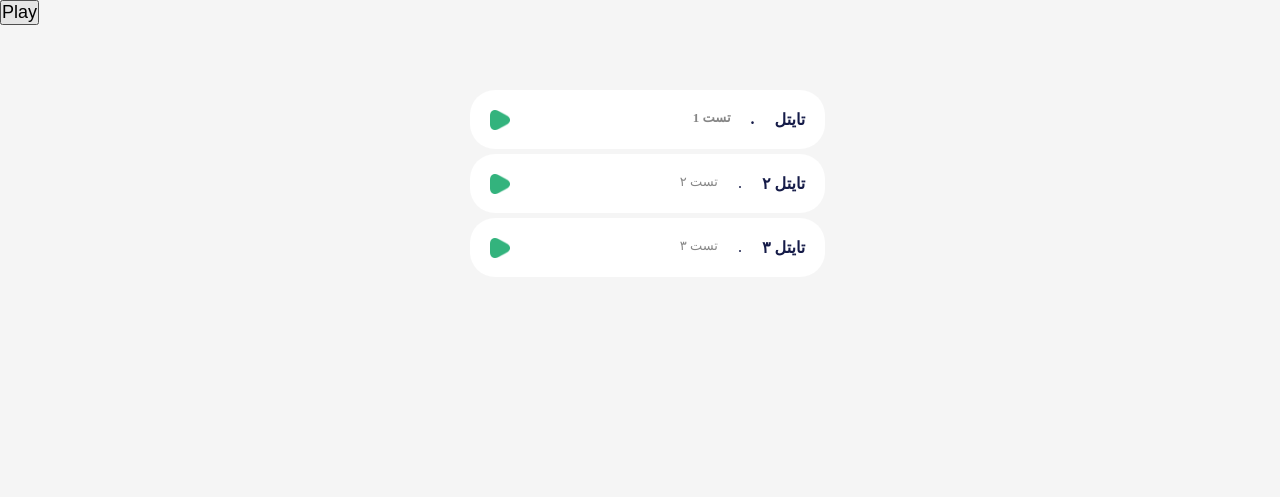
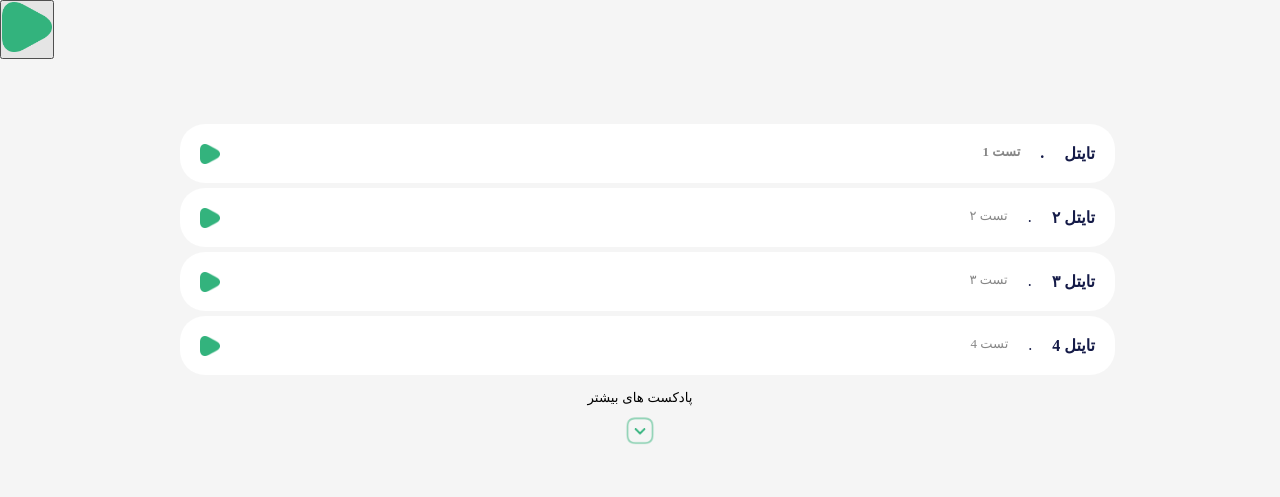
Before and after one commit to mr-tag2/audio-player, a PHP site: page / in a window 1280 px wide. Shown: the top 497 px of the page. Run offline with PHP 8.4, Linux system fonts and the light colour scheme; some libraries are stand-ins or nearby versions.

Commit message:
new Full Version

```diff
--- a/css/styles.css
+++ b/css/styles.css
@@ -7,7 +7,7 @@
   padding: 0;
 }
 body {
-  background-color: #F5F5F5;
+  background-color: #f5f5f5;
 }
 
 header h2 {
@@ -20,8 +20,26 @@ header h2 {
 .example2,
 .example3 {
   margin: 50px auto 0;
-  width: 390px;
+  max-width: 1000px;
+  width: 100%;
   padding-bottom: 50px;
+  display: flex;
+  flex-direction: column;
+  justify-content: center;
+}
+
+.more-btn {
+  background-color: transparent;
+  border: 0;
+  cursor: pointer;
+}
+.more-btn img {
+  height: 30px;
+  width: 30px;
+  margin-top: 10px;
+}
+.more-btn img.up {
+  transform: rotate(180deg);
 }
 
 .player {
@@ -51,11 +69,10 @@ header h2 {
   top: 23px;
 }
 .artist {
-  color: #9B9B9B;
+  color: #9b9b9b;
   font-size: 12px;
   top: 40px;
   margin-top: 5px;
-
 }
 .pl {
   background: url(../images/playlist.png) no-repeat;
@@ -104,7 +121,7 @@ header h2 {
 .controls .stop {
   width: 20px;
   height: 20px;
-  margin: 2px 7px ;
+  margin: 2px 7px;
 }
 .controls .play {
   background: url(../images/play.png) no-repeat;
@@ -115,7 +132,6 @@ header h2 {
   background: url(../images/pause.png) no-repeat;
   display: none;
   background-size: 90%;
-
 }
 .controls .rew {
   background: url(../images/rewind.png) no-repeat;
@@ -128,15 +144,14 @@ header h2 {
 .controls .stop {
   background: url(../images/stop.png) no-repeat;
   background-size: 90%;
-
 }
 .hidden {
   display: none;
 }
 .controls .visible {
   display: block;
-}a
-.volume {
+}
+a .volume {
   height: 11px;
   left: 230px;
   position: absolute;
@@ -163,7 +178,7 @@ header h2 {
 }
 .volume-adjust > div > div {
   height: 11px;
-  background: #33B37D;
+  background: #33b37d;
 }
 .progressbar {
   background-color: #fff;
@@ -188,11 +203,11 @@ header h2 {
   top: 0;
 }
 .bar-loaded {
-  background-color: #33B37D30;
+  background-color: #33b37d30;
   z-index: 1;
 }
 .bar-played {
-  background: #33B37D;
+  background: #33b37d;
   z-index: 2;
 }
 .timeHolder {
@@ -207,7 +222,7 @@ header h2 {
 .time-current,
 .time-duration,
 .time-separator {
-  color: #4C4C4C;
+  color: #4c4c4c;
   font-size: 14px;
   font-weight: bold;
   float: left;
@@ -245,7 +260,6 @@ header h2 {
 .playlist div > a {
   color: #151b48;
   text-decoration: none;
-
 }
 .playlist li.active,
 .playlist div.active {
@@ -257,14 +271,18 @@ header h2 {
 .slick-dots li button:before {
   font-size: 8px !important;
 }
-p.caption{
+p.caption {
   font-size: small;
-  color:#868686
+  color: #868686;
 }
 
-img.play{
+img.play {
   height: 20px;
   width: 20px;
   position: absolute;
   left: 20px;
 }
+
+.playlist-item.extra {
+  display: none;
+}
--- a/index.html
+++ b/index.html
@@ -34,7 +34,13 @@
       src="https://cdnjs.cloudflare.com/ajax/libs/slick-carousel/1.9.0/slick.min.js"
     ></script>
 
-    <button id="playerButton" style="font-size: large">Play</button>
+    <button id="playerButton" style="font-size: large">
+      <img
+        style="height: 50px; width: 50px"
+        src="/images/listHeaderPlay.png"
+        alt=""
+      />
+    </button>
 
     <div class="example">
       <ul class="playlist">
@@ -43,32 +49,86 @@
           data-artist="تست 1"
           class="playlist-item"
         >
-          <h4 data-href="/data/epic.mp3">   <p> تایتل</p> </h4>
-          .  <p class="caption">تست 1</p>
-          <img class="play" src="/images/play.png" alt="">
+          <h4 data-href="/data/epic.mp3"><p>تایتل</p></h4>
+          .
+          <p class="caption">تست 1</p>
+          <img class="play" src="/images/play.png" alt="" />
         </li>
         <li
           data-cover="/images/cover.jpg"
           data-artist="تست ۲"
           class="playlist-item"
         >
-          <h4 data-href="/data/epic.mp3">  <p > تایتل ۲</p> </h4>
-          .  <p class="caption">تست ۲</p>
-          <img class="play" src="/images/play.png" alt="">
-
+          <h4 data-href="/data/epic.mp3"><p>تایتل ۲</p></h4>
+          .
+          <p class="caption">تست ۲</p>
+          <img class="play" src="/images/play.png" alt="" />
         </li>
-
         <li
-          data-cover="/images/cover.jpg
+          data-cover="/images/cover.jpg"
           data-artist="تست ۳"
           class="playlist-item"
         >
-          <h4 data-href="/data/epic.mp3">  <p > تایتل ۳</p> </h4>
-          .  <p class="caption">تست ۳</p>
-          <img class="play" src="/images/play.png" alt="">
-
+          <h4 data-href="/data/epic.mp3"><p>تایتل ۳</p></h4>
+          .
+          <p class="caption">تست ۳</p>
+          <img class="play" src="/images/play.png" alt="" />
+        </li>
+        <li
+          data-cover="/images/cover.jpg"
+          data-artist="تست 4"
+          class="playlist-item"
+        >
+          <h4 data-href="/data/epic.mp3"><p>تایتل 4</p></h4>
+          .
+          <p class="caption">تست 4</p>
+          <img class="play" src="/images/play.png" alt="" />
+        </li>
+        <li
+          data-cover="/images/cover.jpg"
+          data-artist="تست 5"
+          class="playlist-item extra"
+        >
+          <h4 data-href="/data/epic.mp3"><p>تایتل 5</p></h4>
+          .
+          <p class="caption">تست 5</p>
+          <img class="play" src="/images/play.png" alt="" />
+        </li>
+        <li
+          data-cover="/images/cover.jpg"
+          data-artist="تست 6"
+          class="playlist-item extra"
+        >
+          <h4 data-href="/data/epic.mp3"><p>تایتل 6</p></h4>
+          .
+          <p class="caption">تست 6</p>
+          <img class="play" src="/images/play.png" alt="" />
+        </li>
+        <li
+          data-cover="/images/cover.jpg"
+          data-artist="تست 7"
+          class="playlist-item extra"
+        >
+          <h4 data-href="/data/epic.mp3"><p>تایتل 7</p></h4>
+          .
+          <p class="caption">تست 7</p>
+          <img class="play" src="/images/play.png" alt="" />
+        </li>
+        <li
+          data-cover="/images/cover.jpg"
+          data-artist="تست 8"
+          class="playlist-item extra"
+        >
+          <h4 data-href="/data/epic.mp3"><p>تایتل 8</p></h4>
+          .
+          <p class="caption">تست 8</p>
+          <img class="play" src="/images/play.png" alt="" />
         </li>
       </ul>
+      <button data-show="false" class="more-btn" onclick="moreShow()">
+        <p>پادکست های بیشتر</p>
+        <img src="/images/arrow-down.png" alt="" />
+      </button>
     </div>
 
     <script>
@@ -143,6 +203,20 @@
         index = '[data-slick-index="' + index + '"]';
         $(".slick-slide:not(.slick-cloned)" + index + " .song-item a").click();
       });
+
+      function moreShow() {
+        if ($(".more-btn").data("show") == "true") {
+          $(".more-btn").data("show", "false");
+          $(".more-btn").find("img").removeClass("up");
+          $(".more-btn").find("p").text("پادکست های بیشتر");
+          $(".extra").css("display", "none");
+        } else {
+          $(".more-btn").data("show", "true");
+          $(".more-btn").find("img").addClass("up");
+          $(".more-btn").find("p").text("پادکست های کمتر");
+          $(".extra").css("display", "flex");
+        }
+      }
     </script>
   </body>
 </html>
--- a/js/musicplayer.js
+++ b/js/musicplayer.js
@@ -354,8 +354,9 @@
         title = elem.children("h4:first-child").text(),
         cover = elem.attr("data-cover"),
         artist = elem.attr("data-artist"),
-        imgPlay = elem.find(".play"),
         playerInstance = this;
+
+      this.playerInstance = elem;
       //Set the title of the song  on the player
       $(this.trackInfo).children(".title").text(title);
       //Set the artist name on the player
@@ -510,11 +511,11 @@
           console.log($(Ids[1]).data("played"));
           if ($(Ids[1]).data("played") == "true") {
             $(Ids[1]).data("played", "false");
-            $(Ids[1]).text("Play");
+            $(Ids[1]).find("img").attr("src", "/images/listHeaderPlay.png");
             thisElement.stopAudio();
           } else {
             $(Ids[1]).data("played", "true");
-            $(Ids[1]).text("Pause");
+            $(Ids[1]).find("img").attr("src", "/images/listHeaderPause.png");
             thisElement.playAudio();
           }
         });
@@ -527,14 +528,20 @@
     },
 
     controlIconList: function (imgPlay, isPlay) {
-      $(document).find("li .play").attr("src", "/images/play.png");
-      if (isPlay == true) imgPlay.attr("src", "/images/pause.png");
-      else if (isPlay == false) imgPlay.attr("src", "/images/play.png");
+      $(document).find("li .play").attr("src", "/images/listPlay.png");
+      if (isPlay == true) imgPlay.attr("src", "/images/listPause.png");
+      else if (isPlay == false) imgPlay.attr("src", "/images/listPlay.png");
     },
 
     playAudio: function () {
       this.song.play();
-      debugger;
+      this.controlIconList(this.playerInstance.find(".play"), true);
+      const Ids = this.settings.playerControllersIds;
+      if (Ids) {
+        $(Ids[1]).data("played", "true");
+        $(Ids[1]).find("img").attr("src", "/images/listHeaderPause.png");
+      }
+
       //Add playing class
       this.playerHolder.addClass(this.cssClass.playing);
 
@@ -553,6 +560,12 @@
       this.song.pause();
       //Remove playing class
       this.playerHolder.removeClass(this.cssClass.playing);
+      this.controlIconList();
+      const Ids = this.settings.playerControllersIds;
+      if (Ids) {
+        $(Ids[1]).data("played", "false");
+        $(Ids[1]).find("img").attr("src", "/images/listHeaderPlay.png");
+      }
 
       //Hide pause Icon and show play if they exist
       if (
```
Also changed, not shown: images/arrow-down.png (added), images/listHeaderPause.png (added), images/listHeaderPlay.png (added), images/listPause.png (added), images/listPlay.png (added).
